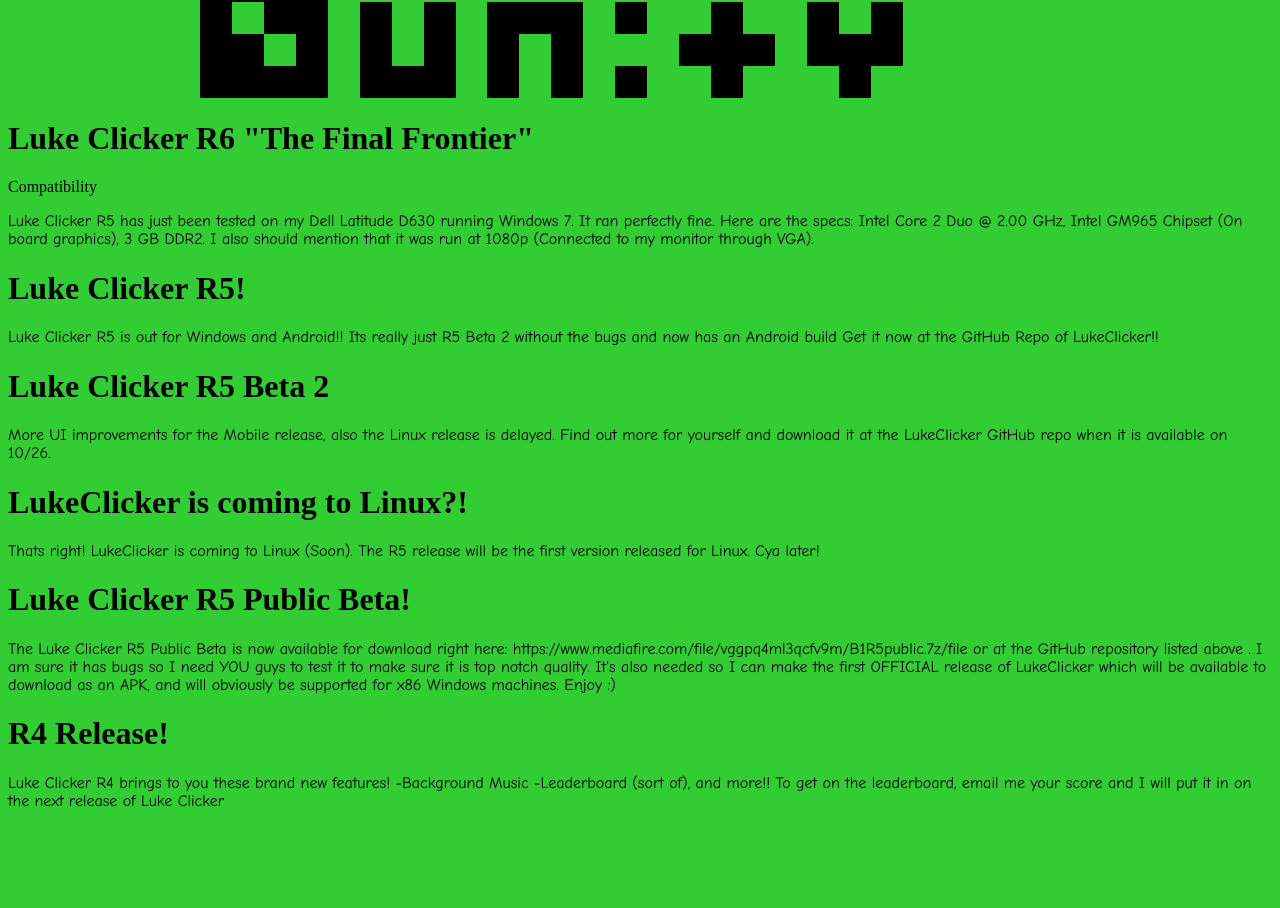
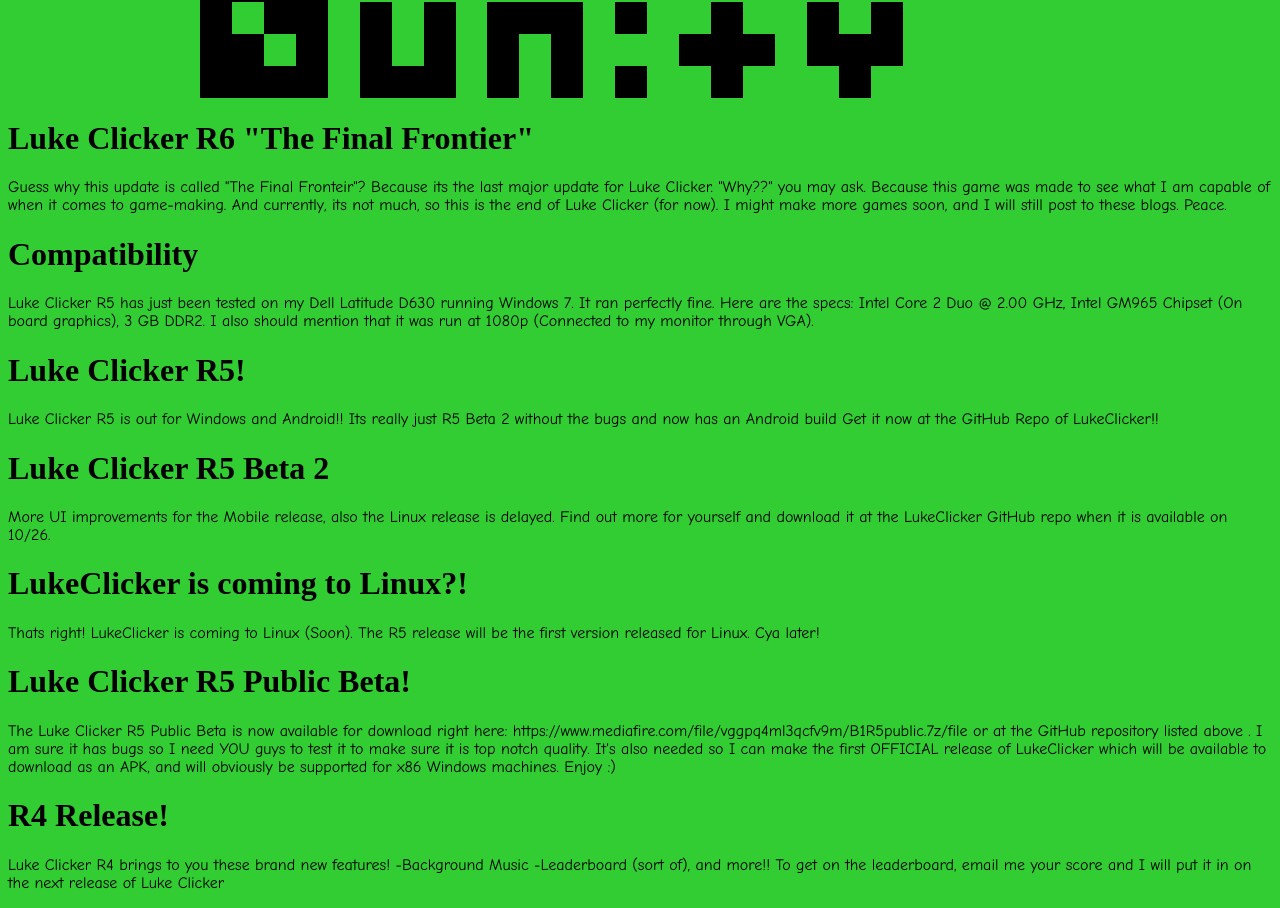
Before and after one commit to luke975/lukeClick, a plain HTML site: page index.html in a window 1280 px wide. Shown: the part 1077-1985 px from the top of the page. Before the commit the page ends 1903 px from the top, so only its background shows below. Drawn offline with Linux system fonts and the light colour scheme.

Commit message:
Patch notes R6 bug fix

```diff
--- a/index.html
+++ b/index.html
@@ -27,7 +27,7 @@
 <br>
 
 <h1>Luke Clicker R6 "The Final Frontier"</h1>
-<p style="font-family: Comic Sans MS:> Guess why this update is called "The Final Fronteir"? Because its the last major update for Luke Clicker. "Why??" you may ask. Because this game was made to see what I am capable
+<p style="font-family: Comic Sans MS"> Guess why this update is called "The Final Fronteir"? Because its the last major update for Luke Clicker. "Why??" you may ask. Because this game was made to see what I am capable
  of when it comes to game-making. And currently, its not much, so this is the end of Luke Clicker (for now). I might make more games soon, and I will still post to these blogs. Peace.
 
  <h1>Compatibility</h1>
```
